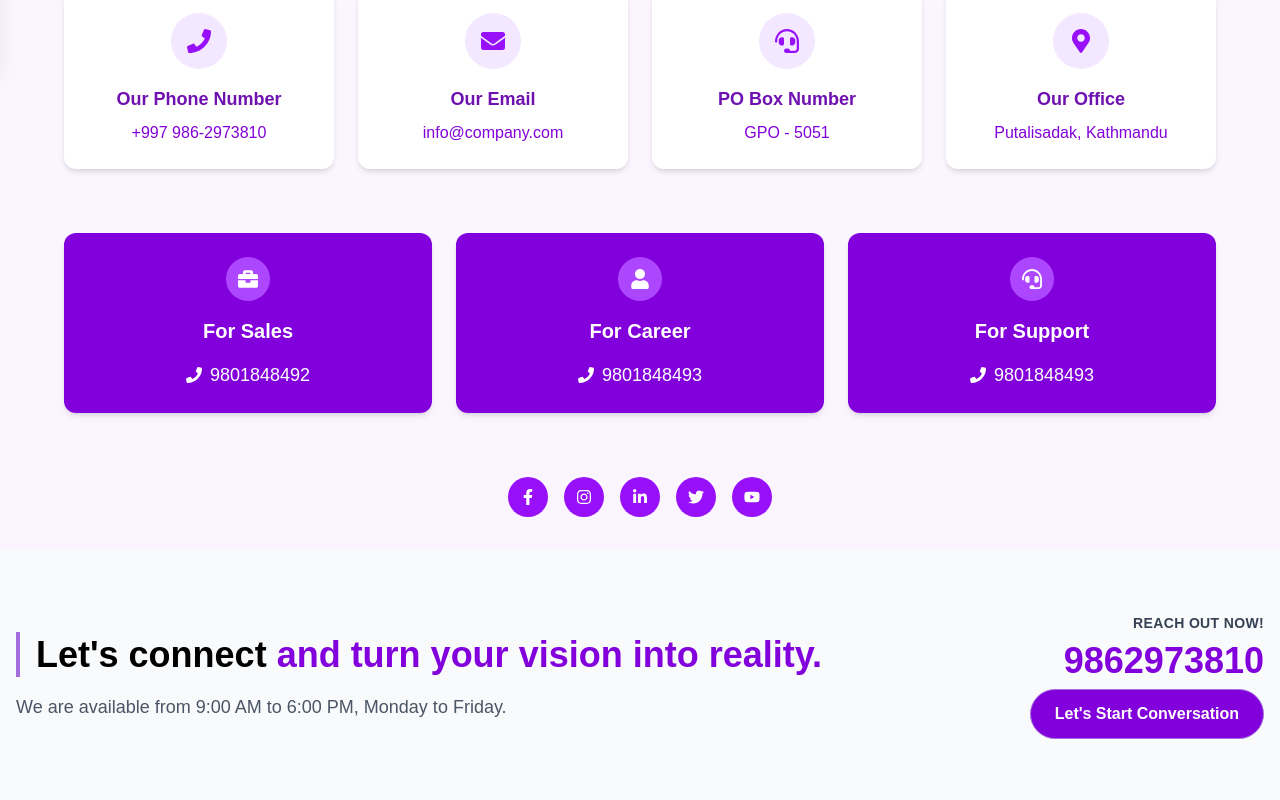
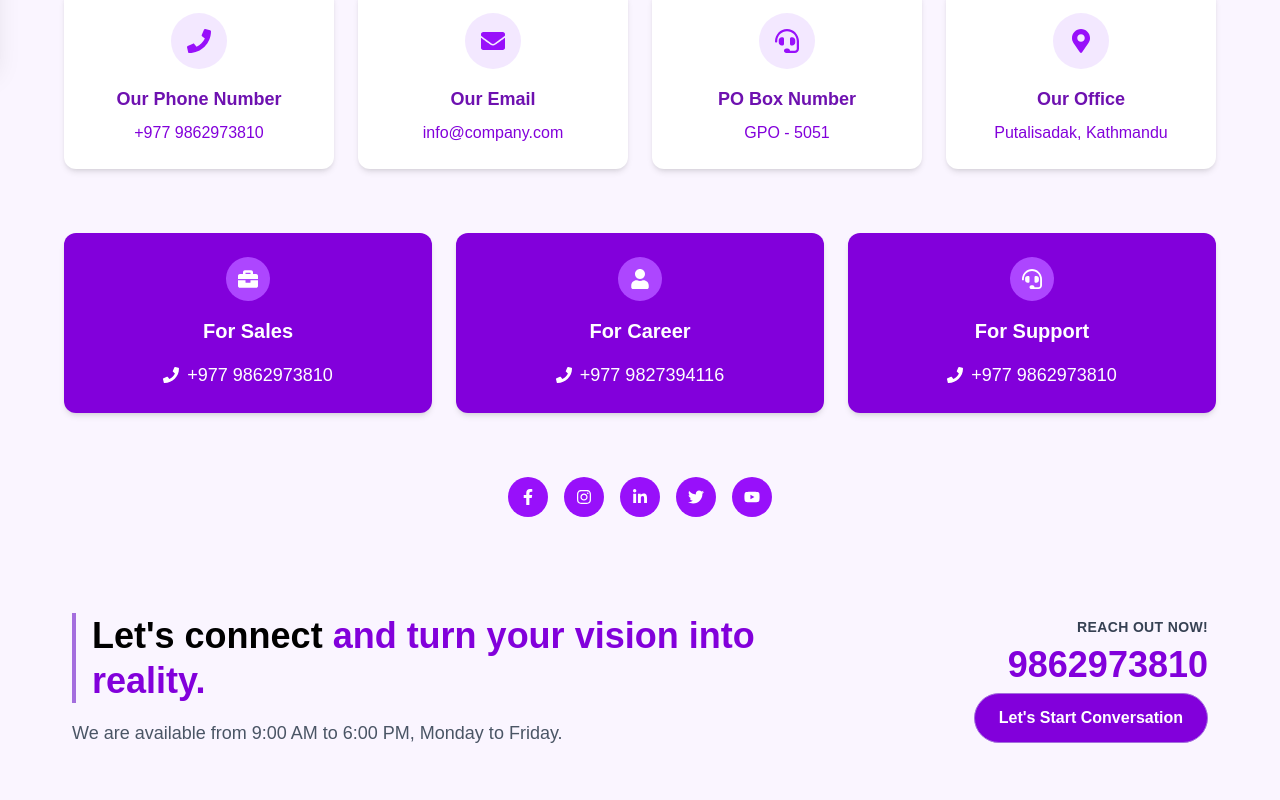
Before and after one commit to shashankneupane0427/Nepscape, a Next.js app: page /contact in a window 1280 px wide. Shown: the part 740-1540 px from the top of the page. Built offline with nearby package versions, Linux system fonts and the light colour scheme.

Commit message:
fix: update Footer and ExpertiseSection styles for improved layout and consistency; correct contact numbers in Main component

```diff
--- a/components/Footer.tsx
+++ b/components/Footer.tsx
@@ -16,7 +16,7 @@ const Footer: React.FC = () => {
     <div>
       <footer className="relative py-12 pt-0 pb-0 mt-0 text-black">
         {/* Connect Section */}
-        <div className="block overflow-hidden text-start bg-gray-50 py-10 md:py-12 lg:py-16">
+        <div className="block overflow-hidden pl-14 pr-14 text-start bg-purple-50 py-10 md:py-12 lg:py-16">
           <div className="container px-4 mx-auto">
             <div className="flex flex-col items-center justify-center md:flex-row md:justify-between">
               {/* Left Section */}
--- a/components/contactus/Main.tsx
+++ b/components/contactus/Main.tsx
@@ -186,7 +186,7 @@ const Main = () => {
           <ContactInfoCard
             icon={<FaPhone size={24} />}
             title="Our Phone Number"
-            content="+997 986-2973810"
+            content="+977 9862973810"
             delay={0.2}
           />
 
@@ -219,21 +219,21 @@ const Main = () => {
         <div className="mt-16 grid grid-cols-1 md:grid-cols-3 gap-6">
           <SupportCard
             title="For Sales"
-            phone="9801848492"
+            phone="+977 9862973810"
             icon={<FaBriefcase size={20} />}
             delay={0.3}
           />
 
           <SupportCard
             title="For Career"
-            phone="9801848493"
+            phone="+977 9827394116"
             icon={<FaUser size={20} />}
             delay={0.5}
           />
 
           <SupportCard
             title="For Support"
-            phone="9801848493"
+            phone="+977 9862973810"
             icon={<FaHeadset size={20} />}
             delay={0.7}
           />
--- a/components/home/ExpertiseSection.tsx
+++ b/components/home/ExpertiseSection.tsx
@@ -72,7 +72,7 @@ const TechExpertiseSection = () => {
       {/* Right Content - External img with Floating Icons */}
       <div className="w-full md:w-1/2 relative px-4 md:pr-8">
         <div className="absolute inset-0 transform -translate-y-0.5">
-          <div className="w-3/4 h-3/4 mx-auto bg-purple-100 rounded-full"></div>
+          <div className="w-3/4 h-3/4 mx-auto  rounded-full"></div>
         </div>
 
         <div className="relative z-10 flex justify-center items-center h-full">
@@ -81,7 +81,7 @@ const TechExpertiseSection = () => {
             <img
               src="/illuss.png"
               alt="Developer working from home"
-              className="relative z-10 w-full max-w-md"
+              className="relative z-10 pl-3.5 w-full max-w-md"
             />
           </div>
         </div>
```
Also changed, not shown: public/rightimage.svg (added).
